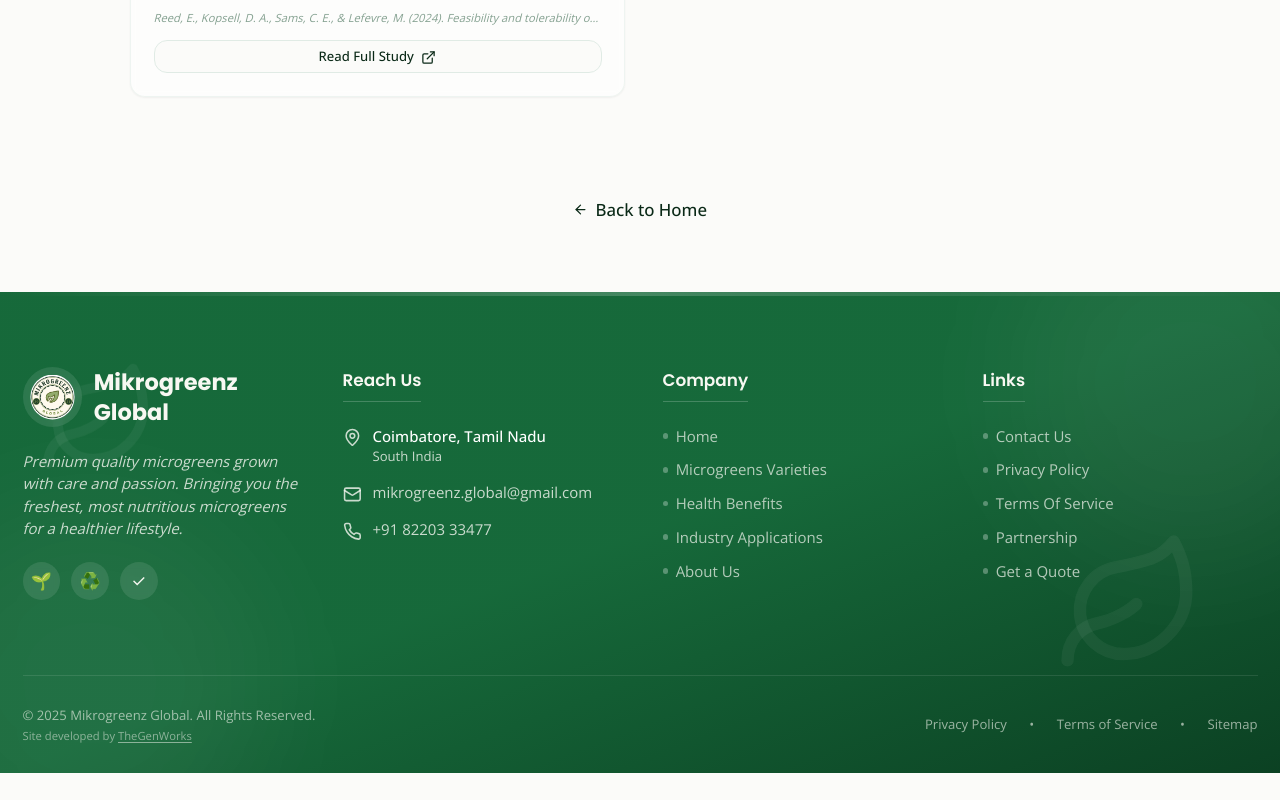
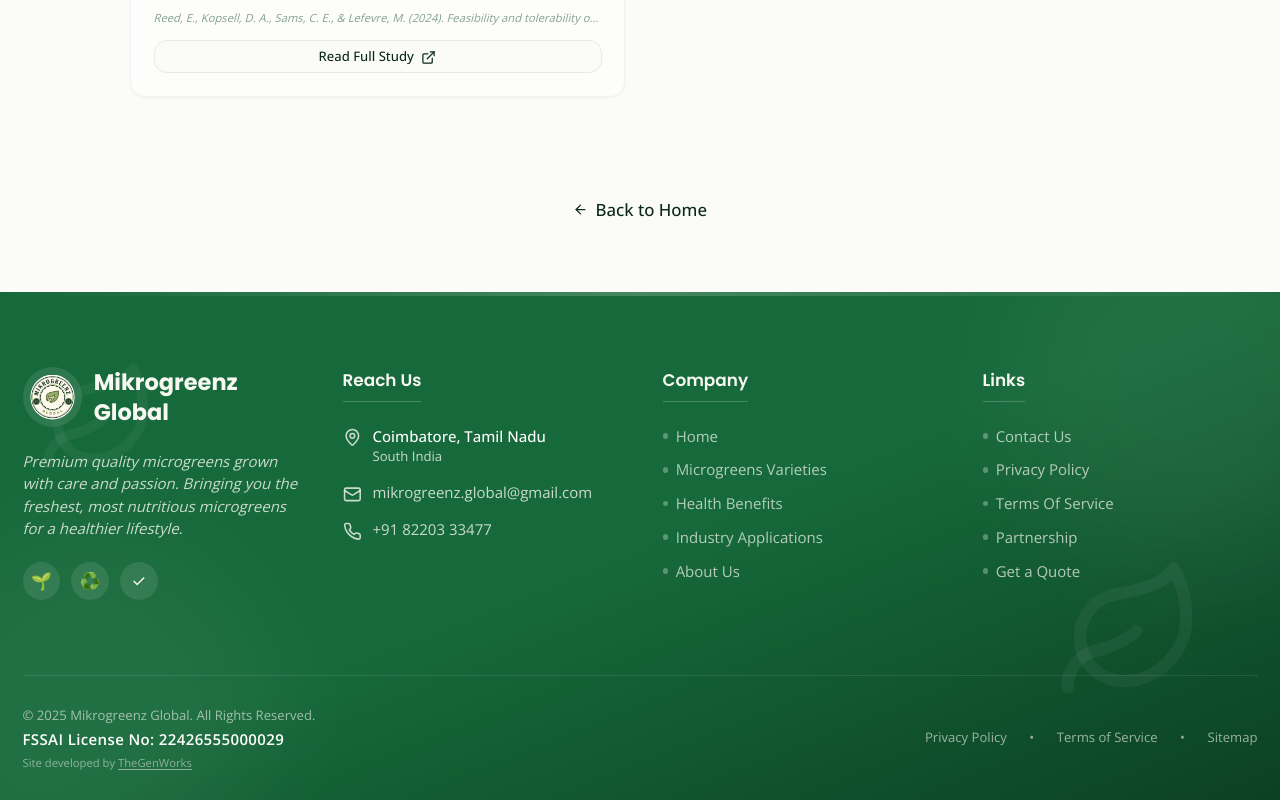
Before and after one commit to dharunai/mikrogreenz-website, a React (Vite) app: page /research in a window 1280 px wide. Shown: the part 2997-3797 px from the top of the page. Before the commit the page ends 3770 px from the top, so only its background shows below. Built offline with nearby package versions, Linux system fonts and the light colour scheme.

Commit message:
Update footer with FSSAI License information
Added FSSAI License number to the footer.

```diff
--- a/src/components/Footer.tsx
+++ b/src/components/Footer.tsx
@@ -11,6 +11,7 @@
 
   return (
     <footer className="bg-gradient-to-br from-primary via-primary to-primary-dark text-primary-foreground relative overflow-hidden">
+
       {/* Decorative Background Elements */}
       <div className="absolute inset-0 overflow-hidden pointer-events-none">
         <div className="absolute top-0 left-0 w-full h-1 bg-gradient-to-r from-transparent via-white/20 to-transparent"></div>
@@ -21,8 +22,10 @@
       </div>
 
       <div className="container mx-auto px-4 md:px-6 relative z-10">
+
         {/* Main Footer Content */}
         <div className="grid grid-cols-1 md:grid-cols-2 lg:grid-cols-4 gap-8 md:gap-12 py-12 md:py-20">
+
           {/* Brand Column */}
           <div className="space-y-6 lg:col-span-1">
             <div className="flex items-center gap-3">
@@ -152,6 +155,11 @@
           <div className="flex flex-col md:flex-row justify-between items-center gap-4 text-xs md:text-sm text-primary-foreground/60">
             <div className="text-center md:text-left space-y-1">
               <p>© {new Date().getFullYear()} Mikrogreenz Global. All Rights Reserved.</p>
+
+              <p className="text-sm md:text-base font-semibold text-white tracking-wide">
+                FSSAI License No: 22426555000029
+              </p>
+
               <p className="text-[11px] md:text-xs text-primary-foreground/50">
                 Site developed by{" "}
                 <a
@@ -174,6 +182,7 @@
             </div>
           </div>
         </div>
+
       </div>
     </footer>
   );
```
